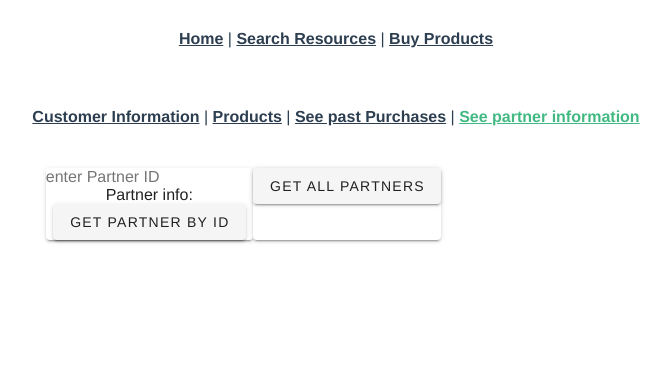
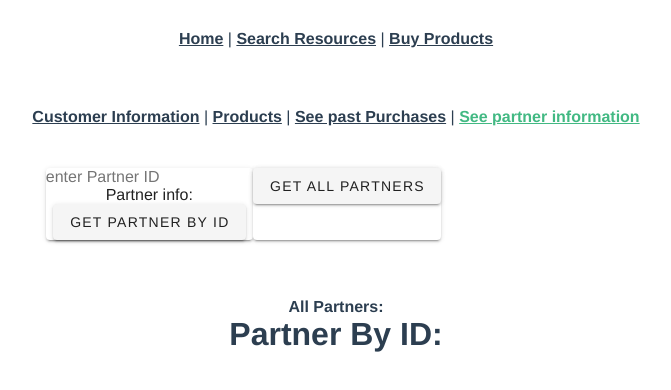
Before and after one commit to paulinusia/instantRamen_client, a Vue app: page /search/partner in a window 1280 px wide. Shown: the top 390 px of the page, without its empty margins (304-975 px from the left). Built offline with nearby package versions, Linux system fonts and the light colour scheme; the HTML template or start-up script is replaced by a standard one.

Commit message:
partner page

```diff
--- a/src/components/search/Partner.vue
+++ b/src/components/search/Partner.vue
@@ -2,7 +2,7 @@
 
 
 <template>
-<div class="purchase">
+<div class="partner">
 
 <Nav />
 
@@ -27,7 +27,6 @@
 
 
 
-
        <v-card >
        <v-flex>
          <v-btn @click="getPartners"> Get ALL Partners </v-btn>
@@ -37,6 +36,48 @@
 
     </v-row>
 
+
+  <div>
+
+       <strong>All Partners:</strong>
+
+          <li v-for="partner in partners" :key="partner.id">
+          <br />
+          <div v-if="partner">
+            Partner
+            <br />
+            id:{{partner.id}}
+            <br />
+            Partner Name:{{partner.partnerName}}
+            <br />
+            Partner Type:{{partner.partnerType}}
+            <br />
+            Description:{{partner.description}}
+            <br />
+            Phone Number :{{partner.phoneNumber}}
+
+          </div>
+
+
+  </li>
+
+  </div>
+    <h1> Partner By ID: </h1>
+      <br />
+          <div v-if="partner">
+            Partner
+            <br />
+            id:{{partner.id}}
+            <br />
+            Partner Name:{{partner.partnerName}}
+            <br />
+            Partner Type:{{partner.partnerType}}
+            <br />
+            Description:{{partner.description}}
+            <br />
+            Phone Number :{{partner.phoneNumber}}
+
+          </div>
 
 
 <!-- POST/PUT/DELETE FOR AXIOS?? -->
@@ -59,17 +100,19 @@ export default {
     return {
       isShowing: false,
       partnerID: null,
-      partner: null,
+      partner: '',
+      partners: '',
     };
   },
   components:{
     Nav
   },
   methods: {
+    //logs all parn
       getPartners() {
      axios
       .get('http://localhost:8081/partnerservice/partners/')
-      .then(response => {this.partner = console.log(response)});
+      .then(response => {this.partners = console.log(response)});
     },
     getPartnerByID(partnerID){
      axios.get('http://localhost:8081/partnerservice/partner'+ this.partnerID)
```
